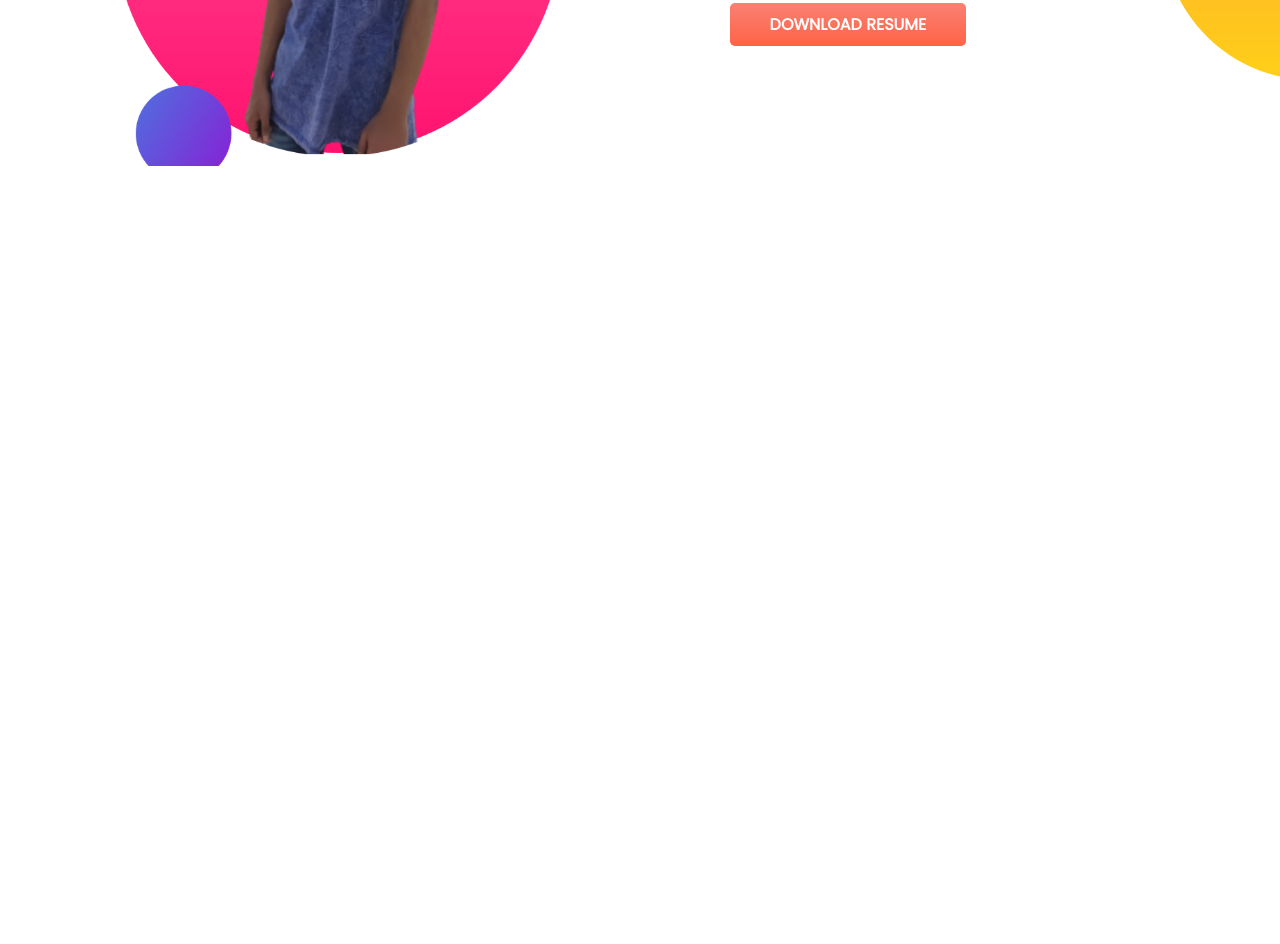
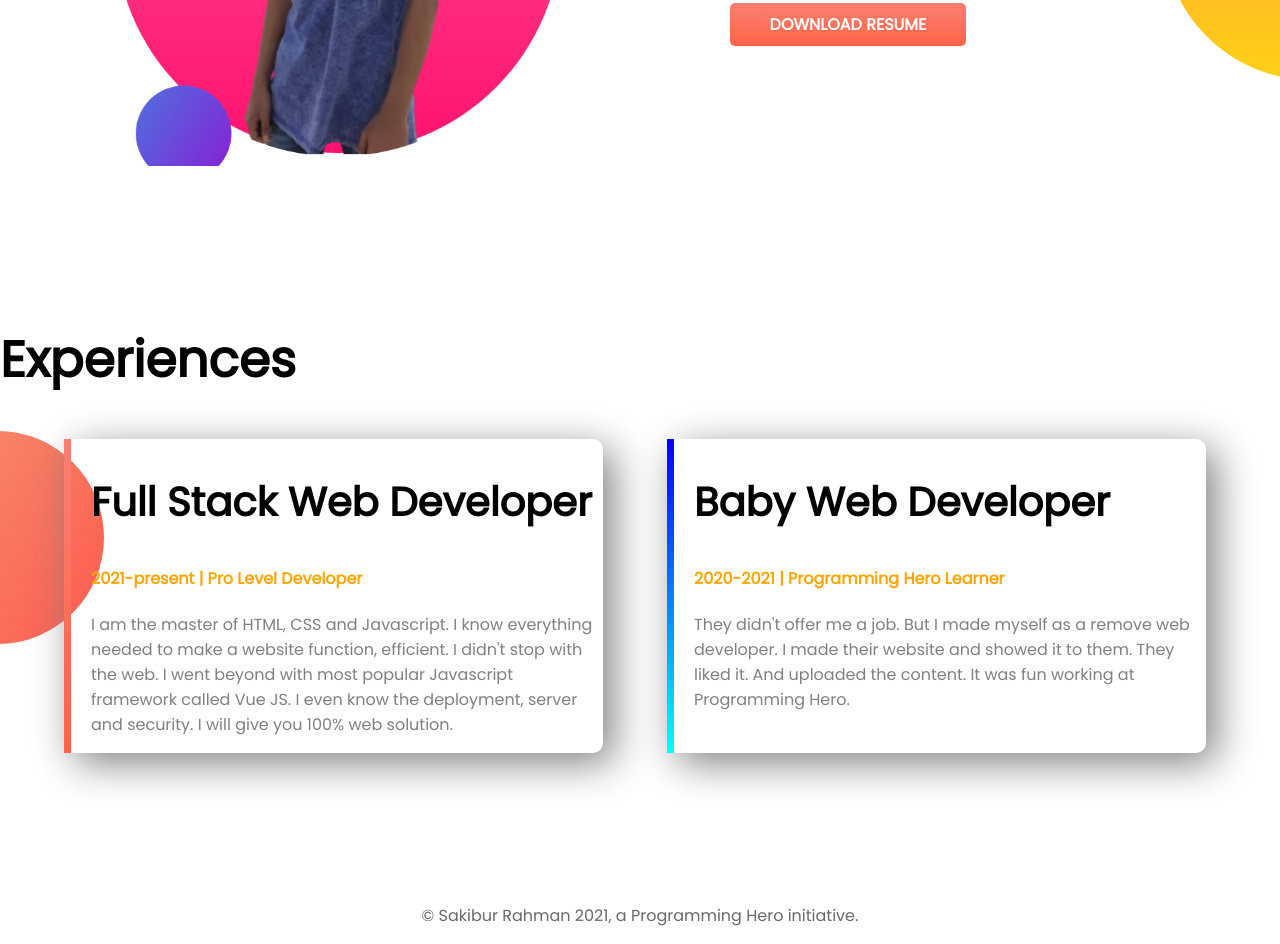
Before and after one commit to sakibur123/developer-portfolio, a plain HTML site: page index.html in a window 1280 px wide. Shown: the part 959-1903 px from the top of the page. Before the commit the page ends 1282 px from the top, so only its background shows below. Drawn offline with Linux system fonts and the light colour scheme.

Commit message:
Project finsed

```diff
--- a/index.html
+++ b/index.html
@@ -11,7 +11,7 @@
     <link rel="stylesheet" href="style.css">
 </head>
 <body>
-    <section class="top-banner">
+    <section class="top-banner flexible-container">
         <div class="half-width">
             <h1>Welcome To</h1>
         <h1><span class="orange-color">Sakibur's</span> World!!</h1>
@@ -23,7 +23,7 @@
             <img src="images/nirob1.png" alt="">
         </div>
     </section>
-    <section class="big-dream">
+    <section class="big-dream flexible-container">
         <div class="half-width">
             <img src="images/nirob2.png" alt="">
         </div>
@@ -34,5 +34,24 @@
             <a class="link-button" target="_blank" href="https://www.linkedin.com/in/sakibur-rahman-nirob-b547a21a5/">DOWNLOAD RESUME</a>
         </div>
     </section>
+    <section class="experiences-section">
+        <h1>Experiences</h1>
+        <div class="flexible-container">
+            <div id="full-stack-experience" class="single-experience">
+                <h2>Full Stack Web Developer</h2>
+                <h4  class="orange-color">2021-present | Pro Level Developer</h4>
+                <p>I am the master of HTML, CSS and Javascript. I know everything needed to make a website function, efficient. I didn't stop with the web. I went beyond with most popular Javascript framework called Vue JS. I even know the deployment, server and security. I will give you 100% web solution.</p>
+
+            </div>
+            <div id="baby-web-experience" class="single-experience">
+                <h2>Baby Web Developer</h2>
+                <h4 class="orange-color">2020-2021 | Programming Hero Learner</h4>
+                <p>They didn't offer me a job. But I made myself as a remove web developer. I made their website and showed it to them. They liked it. And uploaded the content. It was fun working at Programming Hero.</p>
+            </div>
+        </div>
+    </section>
 </body>
+<footer>
+    <p>© Sakibur Rahman 2021, a Programming Hero initiative.</p>
+</footer>
 </html>
--- a/style.css
+++ b/style.css
@@ -2,8 +2,14 @@ body{
     font-family: 'Poppins', sans-serif;
     margin: 0;
 }
+body p{
+    color: gray;
+}
 h1{
     font-size: 50px;
+}
+h2{
+    font-size: 40px;
 }
 .orange-color{
     color: orange;
@@ -11,7 +17,7 @@ h1{
 h3{
     font-size: 1.17em;
 }
-section{
+.flexible-container{
     display: flex;
     margin-bottom: 150px;
 }
@@ -40,3 +46,30 @@ section{
     background-repeat: no-repeat;
     background-position: right;
 }
+.experiences-section{
+    background-image: url(images/exp-bg.png);
+    background-repeat: no-repeat;
+    background-position: left;
+}
+.single-experience{
+    width: 40%;
+    margin-left:5%;
+    border-radius: 10px;
+    box-shadow: 10px 10px 40px gray;
+    padding-left:20px ;
+}
+ #full-stack-experience{
+     border-left: 7px solid;
+     border-image: linear-gradient(salmon , tomato);
+     border-image-slice:1;
+
+ }
+ #baby-web-experience{
+    border-left: 7px solid;
+    border-image: linear-gradient(blue, cyan);
+    border-image-slice:1;
+ }
+ footer p{
+     text-align: center;
+     color: dimgray;
+ }
```
